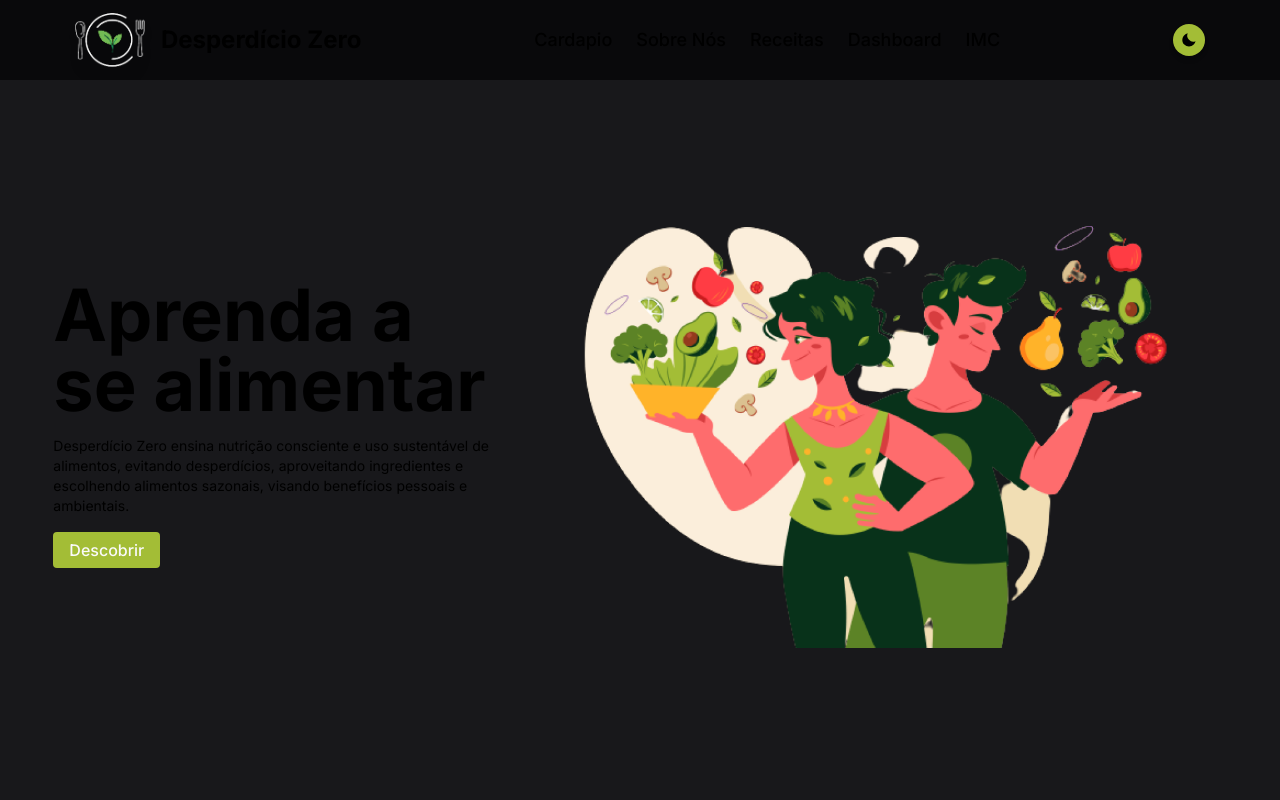
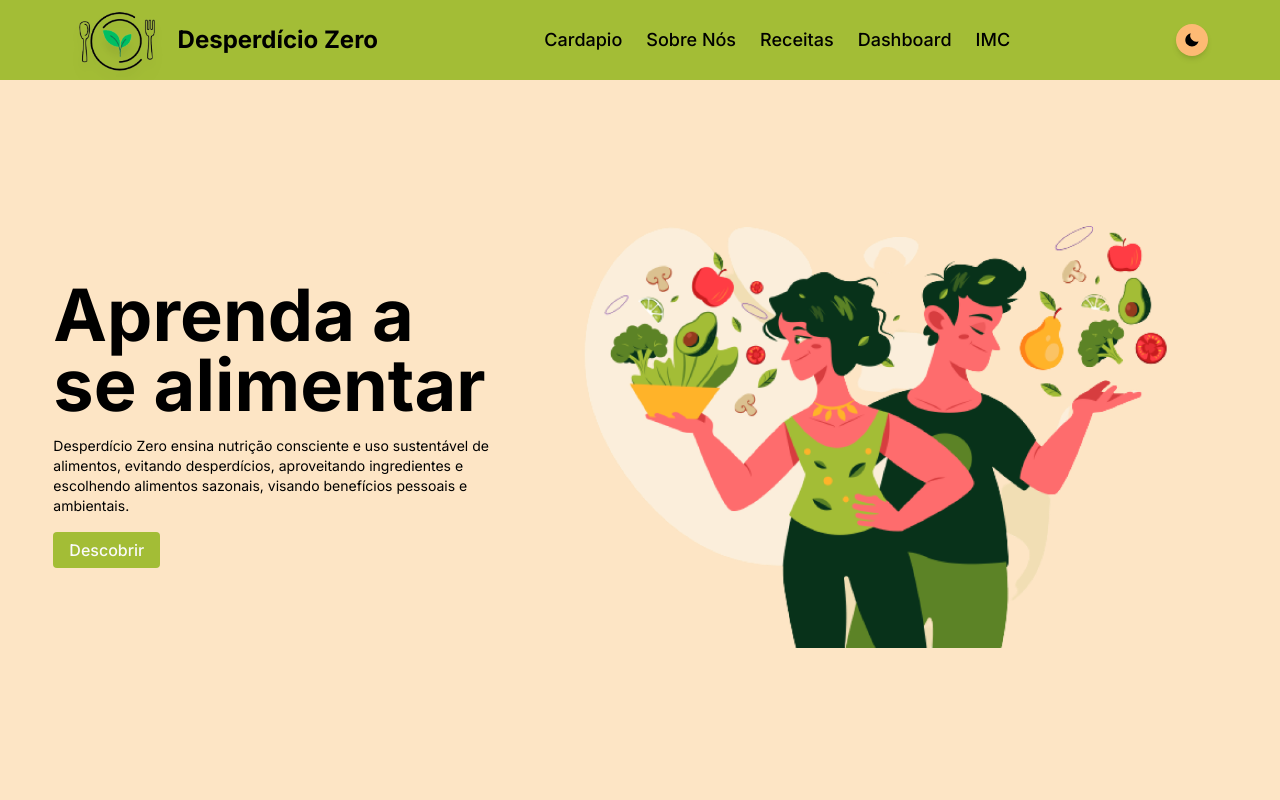
Before and after one commit to Lzinnxl007/TCC, a Next.js app: page / in a window 1280 px wide. Shown: the top 800 px of the page. Built offline with nearby package versions, Linux system fonts and the light colour scheme.

Commit message:
correting theme

```diff
--- a/src/app/receitas/page.jsx
+++ b/src/app/receitas/page.jsx
@@ -7,6 +7,7 @@ import { useState, useEffect } from 'react'
 import { GetRecipes } from "@/utils/GetRecipes"
 import SelectCategory from "@/components/Recipes/SelectCategory"
 import Loading from "@/components/Default/Loading"
+import ScrollToTop from "@/components/Default/ScrollToTop"
 
 export default function Recipes() {
 
@@ -69,6 +70,7 @@ export default function Recipes() {
                 {createCard()}
                 </div>
             </div>
+            <ScrollToTop/>
         </div>
     )
 }
--- a/src/components/Default/Header.jsx
+++ b/src/components/Default/Header.jsx
@@ -5,6 +5,7 @@ import { useState, useEffect } from 'react'
 import Logo from "./Logo"
 import Theme from "../Theme/Theme"
 import { useTheme } from 'next-themes'
+
 export default function Header() {
 
     const { theme } = useTheme()
@@ -28,7 +29,8 @@ export default function Header() {
     }, [])
 
     return (
-        <header className={`h-[10vh] ${theme == 'light' ? 'bg-[var(--green)]' : 'bg-zinc-950'} dark:bg-zinc-950 dark:text-zinc-50 overflow-hidden`}>
+        <header className={`h-[10vh] ${theme == 'light' ? 'bg-[var(--green)]' : 'bg-zinc-950 text-zinc-50'}
+         dark:bg-zinc-950 dark:text-zinc-50 overflow-hidden`}>
             <nav className="w-full h-full flex items-center justify-around z-20 py-4">
             <a href="/">
                 <div className="flex items-center gap-4 md:gap-2">
--- a/src/components/Default/ScrollToTop.jsx
+++ b/src/components/Default/ScrollToTop.jsx
@@ -23,10 +23,10 @@ export default function ScrollToTop() {
 
     return (
         <button onClick={backToTop}
-        className={`fixed z-50 bottom-20 right-20 w-16 aspect-square rounded-full
+        className={`fixed z-50 bottom-20 right-20 md:bottom-12 md:right-8 w-16 aspect-square rounded-full
         ${scrollY > 400 ? 'flex' : 'hidden'} items-center
         justify-center bg-zinc-200 shadow-xl hover:bg-zinc-300 transition`}>
-            <ChevronUp size={20} color="#000"/>
+            <ChevronUp size={28} color="#000"/>
         </button>
     )
 }
--- a/src/components/Theme/Theme.jsx
+++ b/src/components/Theme/Theme.jsx
@@ -14,10 +14,10 @@ export default function Theme() {
     return (
         <button onClick={selectMode}
         className={`p-2 rounded-full shadow-md  dark:bg-orange-400 ${theme == 'light' ? 'bg-orange-300' : 'bg-[var(--green)]'}`}>
-            {theme == 'dark' ? (
+            {theme == 'light' ? (
+                <BiSolidMoon/>
+            ) : (
                 <BsSun/>
-            ) : (
-                <BiSolidMoon/>
             )}
         </button>
     )
--- a/src/components/Theme/ThemeProviders.jsx
+++ b/src/components/Theme/ThemeProviders.jsx
@@ -3,7 +3,7 @@
 import { ThemeProvider } from 'next-themes'
 export default function ThemeProviders({ children }) {
     return (
-        <ThemeProvider >
+        <ThemeProvider defaultTheme="light">
             {children}
         </ThemeProvider>
     )
```
